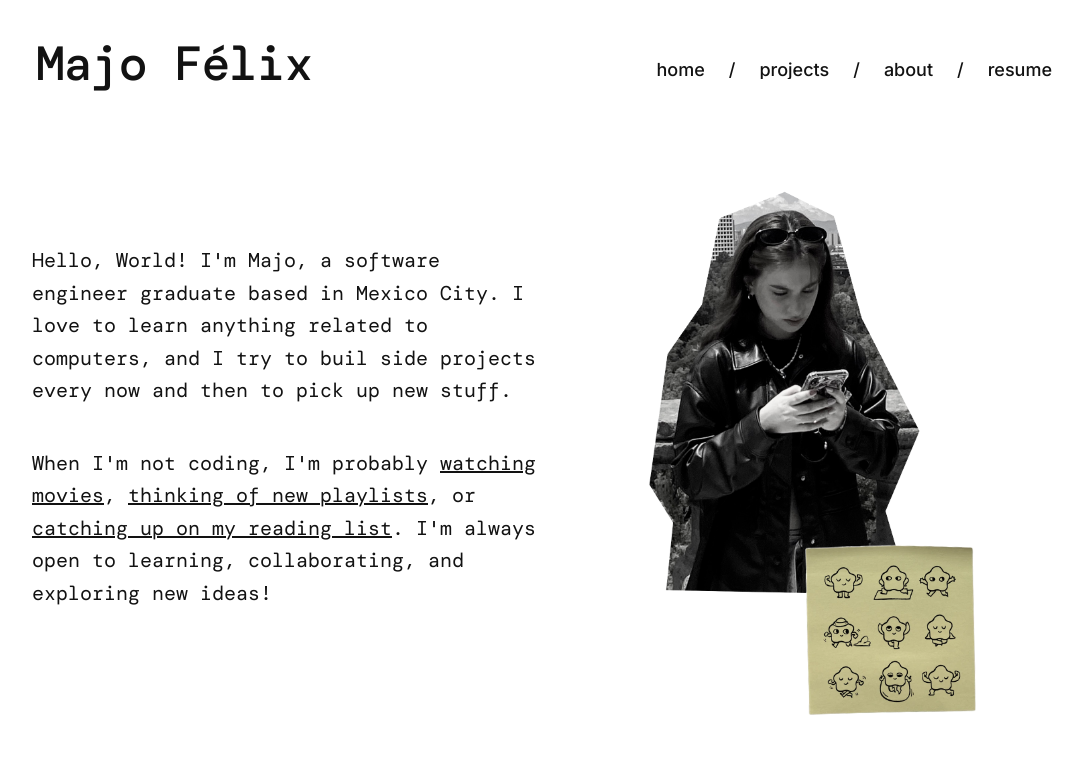
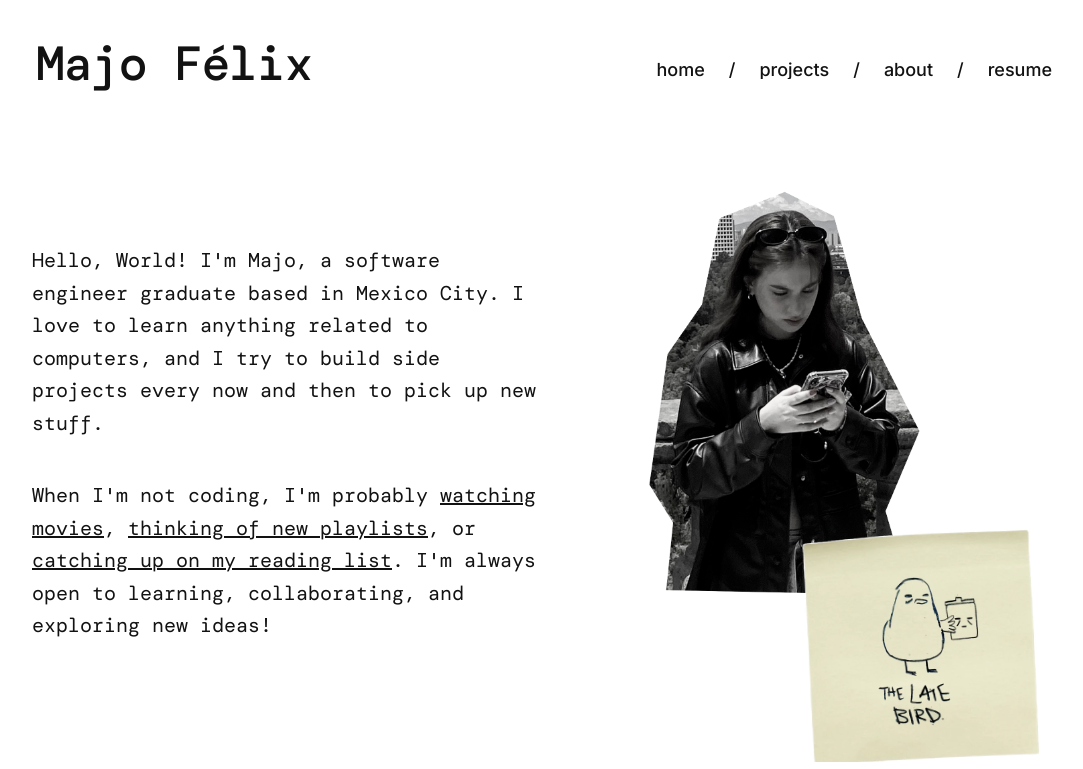
Before and after one commit to mariaajoseefi/portfolio-fullstack, a Next.js app in the folder frontend/: page /about in a window 1280 px wide. Shown: the top 769 px of the page, without its empty margins (96-1179 px from the left). Built offline with nearby package versions, Linux system fonts and the light colour scheme; a web font is replaced by a local one.

Commit message:
style: update about page layout and design tokens

```diff
--- a/frontend/src/app/about/page.tsx
+++ b/frontend/src/app/about/page.tsx
@@ -1,7 +1,10 @@
 /* purpose: about page */
+"use client";
 
 import Navbar from "@/components/layout/Navbar";
+import Footer from "@/components/layout/Footer";
 import Image from "next/image";
+import { motion } from "framer-motion";
 
 export default function About() {
   return (
@@ -10,19 +13,19 @@ export default function About() {
       <main className="relative w-full overflow-hidden">
 
         {/* hero section: bio text + photo cutout */}
-        <section className="px-12 pt-16">
-          <div className="flex flex-row items-start justify-between gap-10 max-w-5xl mx-auto">
+        <section className="px-12 pt-2 sm:pt-4 md:pt-16">
+          <div className="flex flex-col-reverse gap-30 md:gap-10 md:flex-row items-center md:items-start justify-between max-w-5xl mx-auto">
 
             {/* left: bio text */}
-            <div className="flex flex-col gap-10 max-w-lg pt-8 pb-30">
+            <div className="flex flex-col gap-10 max-w-lg pt-8 pb-5 md:pb-30">
               <p className="text-xl font-dm-mono leading-relaxed">
-                Hello, World! I'm Majo, a software engineer graduate based in Mexico City.
-                I love to learn anything related to computers, and I try to buil side projects every
+                Hello, World! I&apos;m Majo, a software engineer graduate based in Mexico City.
+                I love to learn anything related to computers, and I try to build side projects every
                 now and then to pick up new stuff.
               </p>
 
               <p className="text-xl font-dm-mono leading-relaxed">
-                When I'm not coding, I'm probably{" "}
+                When I&apos;m not coding, I&apos;m probably{" "}
                 <a
                   href="https://letterboxd.com/mariajosefi/"
                   target="_blank"
@@ -49,12 +52,13 @@ export default function About() {
                 >
                   catching up on my reading list
                 </a>
-                . I'm always open to learning, collaborating, and exploring new ideas!
+                . I&apos;m always open to learning, collaborating, and exploring new ideas!
               </p>
             </div>
 
-            {/* right: photo cutout */}
-            <div className="relative shrink-0 w-95">
+            {/* right: images */}
+            <div className="relative shrink-0 w-95 mx-5 md:mx-0">
+              <motion.div whileHover={{ scale: 1.03, rotate: -2 }} className="relative">
 
                 {/* photo cutout */}
                 <Image
@@ -62,22 +66,25 @@ export default function About() {
                   alt="photo of majo"
                   width={380}
                   height={480}
-                className="relative object-contain -translate-x-20 -translate-y-12"
+                  className="relative object-contain md:-translate-x-20 md:-translate-y-12"
                 />
 
                 {/* sticky note - bottom right of photo */}
                 <Image
-                src="/images/home/board/note7.png"
+                  src="/images/home/board/note2.png"
                   alt=""
                   aria-hidden="true"
-                width={170}
-                height={170}
-                className="absolute -bottom-8 right-20 -rotate-2"
+                  width={230}
+                  height={230}
+                  className="absolute -bottom-30 right-5 -rotate-2 md:-bottom-20"
                 />
+
+              </motion.div>
             </div>
           </div>
         </section>
       </main>
+      <Footer />
     </>
   )
 }
--- a/frontend/src/app/globals.css
+++ b/frontend/src/app/globals.css
@@ -13,8 +13,17 @@
   --foreground: #121212;
 
   /* custom palette */
+  --plum: #a67cb1;
+  --dusty-pink: #cfa4c7;
+  --lilac: #ccaad0;
+  --blush-pink: #edddea;
   --powder-blue: #87accc;
+  --sky-blue: #98bfd0;
+  --powder-blue-light: #c7dde6;
   --butter-yellow: #ece398;
+  --mint-green: #d5ead8;
+  --sage-green: #aed2ab;
+  --ash-white: #c9c9c2;
   --mist-gray: #f2f3f3;
 }
 
@@ -23,8 +32,17 @@
   --color-background: var(--background);
   --color-foreground: var(--foreground);
 
+  --color-plum: var(--plum);
+  --color-dusty-pink: var(--dusty-pink);
+  --color-lilac: var(--lilac);
+  --color-blush-pink: var(--blush-pink);
   --color-powder-blue: var(--powder-blue);
+  --color-sky-blue: var(--sky-blue);
+  --color-powder-blue-light: var(--powder-blue-light);
   --color-butter-yellow: var(--butter-yellow);
+  --color-mint-green: var(--mint-green);
+  --color-sage-green: var(--sage-green);
+  --color-ash-white: var(--ash-white);
   --color-mist-gray: var(--mist-gray);
 }
 
--- a/frontend/src/app/layout.tsx
+++ b/frontend/src/app/layout.tsx
@@ -2,11 +2,7 @@
 
 import type { Metadata } from "next";
 import { DM_Mono, Inter } from "next/font/google";
-// next.js processes this global stylesheet at build time; typescript may not
-// have declarations for side-effect CSS imports in editor diagnostics
-// @ts-expect-error CSS is handled by next.js, not typescript.
 import "./globals.css";
-import Footer from "@/components/layout/Footer";
 import SparkleCursor from "@/components/ui/SparkleCursor";
 
 // configure fonts for optimization
@@ -42,7 +38,6 @@ export default function RootLayout({
       >
         <SparkleCursor />
         {children}
-        <Footer />
       </body>
     </html>
   );
```
Lines whose indentation alone changed are shown as unchanged.
